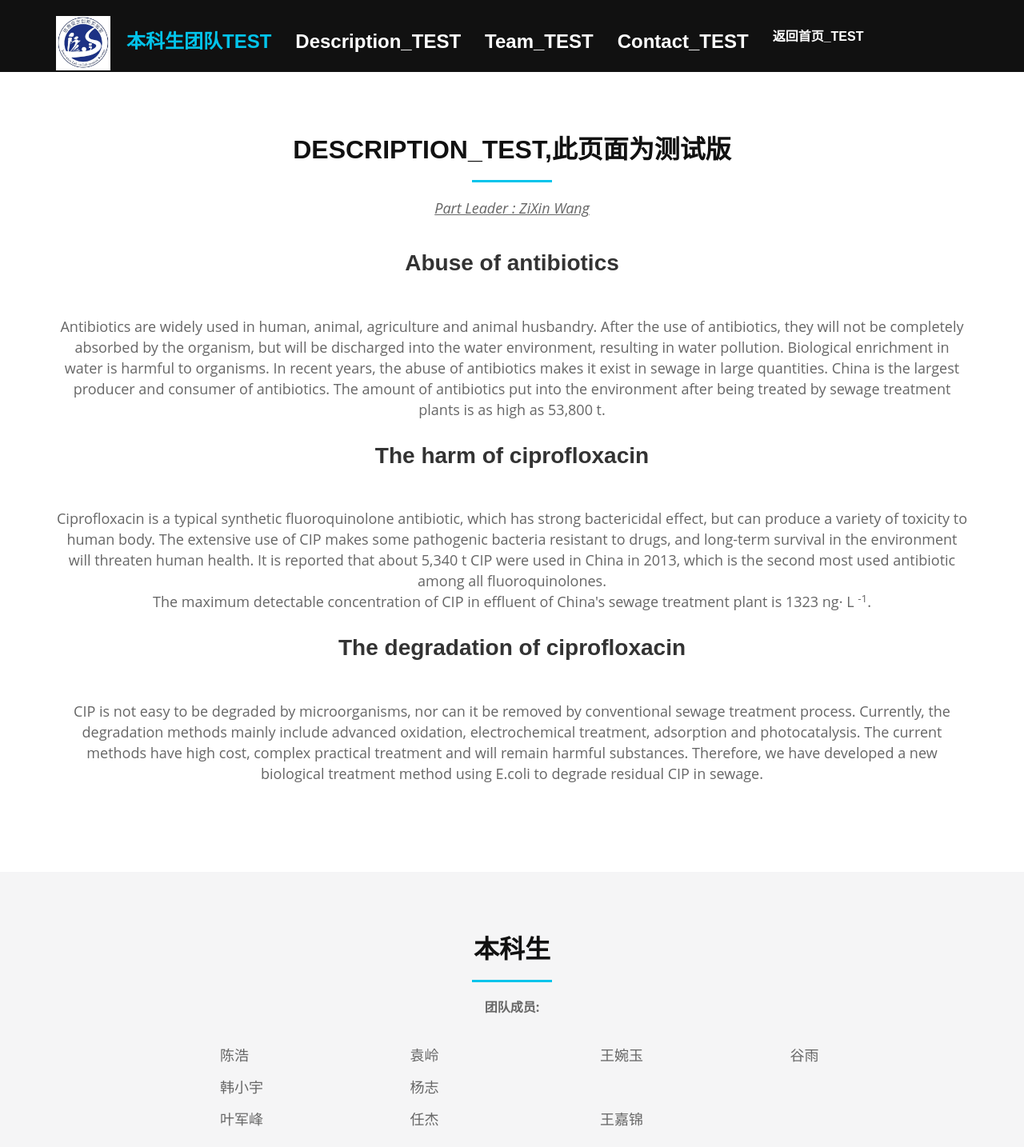
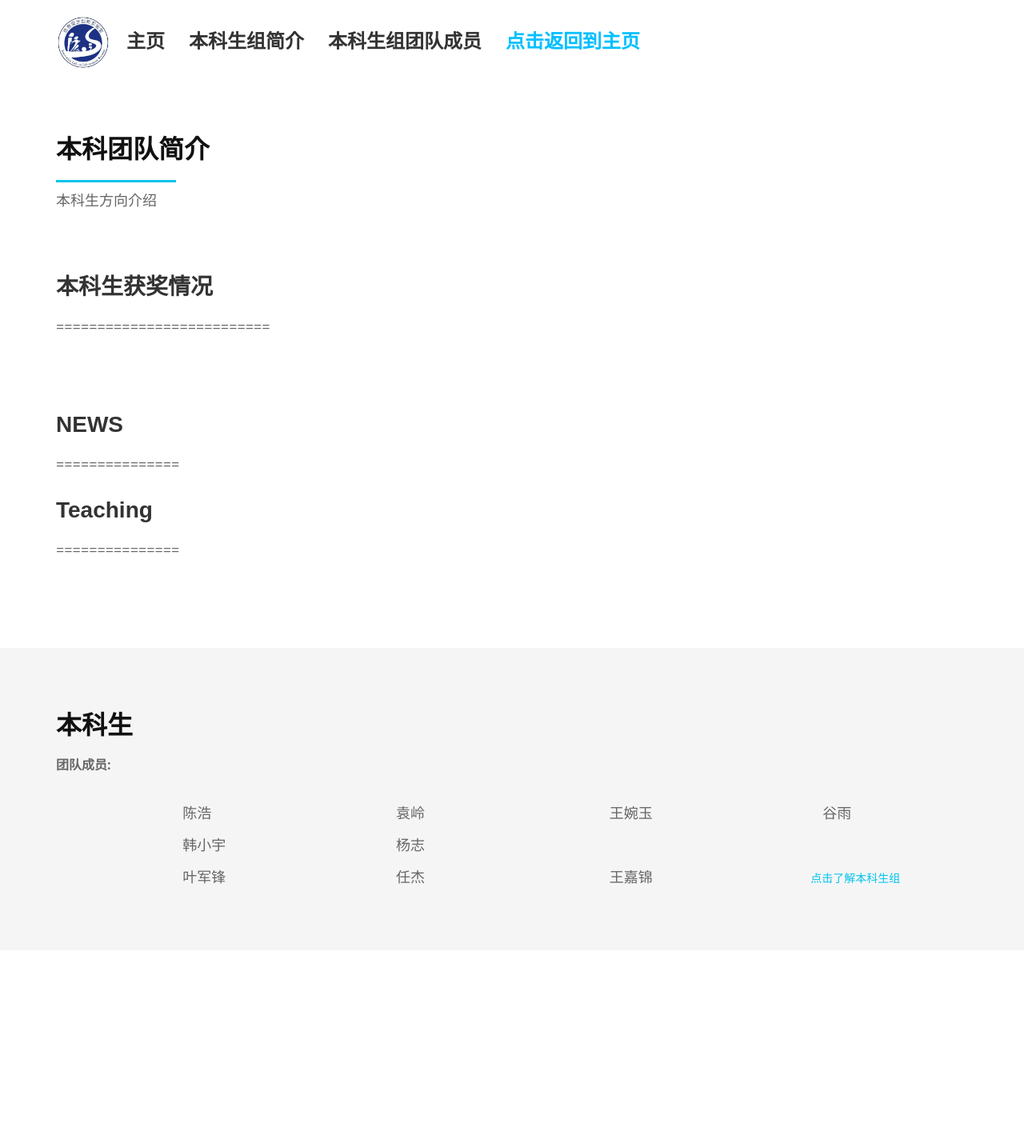
Before and after one commit to mtianAhu/IFIS, a plain HTML site: page main02.html in a window 1280 px wide. Shown: the top 1434 px of the page at 80% size. After the commit the page ends 1189 px from the top, so only its background shows below. Drawn offline with Linux system fonts and the light colour scheme.

Commit message:
2023年3月8日 15:09:35

```diff
--- a/css/style.css
+++ b/css/style.css
@@ -195,7 +195,7 @@ h1, h2, h3, h4, h5, h6 {
 # Header
 --------------------------------------------------------------*/
 #header {
-  background: #111;
+  background: #FFFFFF;
   padding: 20px 0;
   height: 90px;
 }
@@ -216,7 +216,7 @@ h1, h2, h3, h4, h5, h6 {
 }
 
 #header #logo h1 a, #header #logo h1 a:hover {
-  color: #fff;
+  color: #333333;
 }
 
 #header #logo img {
@@ -237,9 +237,6 @@ h1, h2, h3, h4, h5, h6 {
   }
 }
 
-.is-sticky #header {
-  background: rgba(0, 0, 0, 0.7);
-}
 
 /*--------------------------------------------------------------
 # Navigation Menu
@@ -317,7 +314,7 @@ h1, h2, h3, h4, h5, h6 {
   padding: 10px 15px;
   text-decoration: none;
   display: inline-block;
-  color: #fff;
+  color: #333333;
   font-family: 'Raleway', sans-serif;
   font-weight: 300;
   font-size: 14px;
@@ -325,7 +322,7 @@ h1, h2, h3, h4, h5, h6 {
 }
 
 .nav-menu a:hover, .nav-menu li:hover > a, .nav-menu .menu-active > a {
-  color: #03C4EB;
+  color: #0f0f0f;
 }
 
 .nav-menu ul {
@@ -473,21 +470,21 @@ body.mobile-nav-active #mobile-nav-toggle {
   font-size: 32px;
   color: #111;
   text-transform: uppercase;
-  text-align: center;
+  text-align: left;
   font-weight: 700;
 }
 
 .section-description {
-  text-align: center;
+  text-align: left;
   margin-bottom: 40px;
 }
 
 .section-title-divider {
-  width: 100px;
+  width: 150px;
   height: 3px;
   background: #03C4EB;
-  margin: 0 auto;
-  margin-bottom: 20px;
+  margin: 0 ;
+  margin-bottom: 10px;
 }
 
 /* Get Started Section
@@ -652,7 +649,7 @@ body.mobile-nav-active #mobile-nav-toggle {
 }
 
 #subscribe .subscribe-btn-container {
-  text-align:center;
+  text-align:left;
   padding-top: 20px;
 }
 
--- a/main02.html
+++ b/main02.html
@@ -42,7 +42,7 @@
 
 <head>
   <meta charset="utf-8">
-  <title>本科生组</title>
+  <title>信息安全创新实验室</title>
   <meta content="width=device-width, initial-scale=1.0" name="viewport">
   <meta content="" name="keywords">
   <meta content="" name="description">
@@ -69,10 +69,8 @@
 
 <body>
 
-<!--  开头封面    -->
 
-<section id="hero">
-  <div class="hero-container">
+
 
 <!--  导航栏      -->
 
@@ -85,16 +83,10 @@
 
     <nav id="nav-menu-container">
       <ul class="nav-menu">
-        <li class="menu-active"><a href="#hero"><font size="5"><b>本科生团队TEST</b></font></a></li>
-        <li class="menu-has-children"><a href="#about"><font size="5"><b>Description_TEST</b></font></a>
-
-
-
-        <li><a href="#portfolio"><font size="5"><b>Team_TEST</b></font></a></li>
-        <li><a href="#subscribe"><font size="5"><b>Contact_TEST</b></font></a></li>
-        <li><a href="index.html"><font size="3"><b>返回首页_TEST</b></font></a></li>
-
-
+        <li ><a href="#hero"><font size="5"><b>主页</b></font></a></li>
+        <li><a href="#about"><font size="5"><b>本科生组简介</b></font></a>
+        <li><a href="#portfolio"><font size="5"><b>本科生组团队成员</b></font></a></li>
+        <li><a href="index.html" ><font size="5" color="#00bfff"><b>点击返回到主页</b></font></a></li>
       </ul>
     </nav>
   </div>
@@ -110,41 +102,37 @@
   <div class="container wow fadeInUp">
     <div class="row">
       <div class="col-md-12">
-        <h3 class="section-title">Description_TEST,此页面为测试版</h3>
+        <h3 class="section-title">本科团队简介</h3>
         <div class="section-title-divider"></div>
-        <p class="section-description"><u><font size="4"><i>Part Leader : ZiXin Wang</i></font></u></p>
+        <p class="section-description"><font size="4">本科生方向介绍</font></p>
 
-        <h2 class="about-title"><b>Abuse of antibiotics</b></h2>
+        <br>
+        <br>
+
+        <h2 class="about-title">本科生获奖情况</h2>
+        <font size="4">
+          <p class="about-text">
+          ==========================
+           <p> </p>
+        </font>
+        <br>
+        <br>
+        <br>
 
 
-
-
-
-
+        <h2 class="about-title">NEWS</h2>
         <font size="4">
           <p class="about-text">
-            Antibiotics are widely used in human, animal, agriculture and animal husbandry. After the use of antibiotics, they will not be completely absorbed by the organism, but will be discharged into the water environment, resulting in water pollution. Biological enrichment in water is harmful to organisms. In recent years, the abuse of antibiotics makes it exist in sewage in large quantities. China is the largest producer and consumer of antibiotics. The amount of antibiotics put into the environment after being treated by sewage treatment plants is as high as 53,800 t.
-          </p>
+            ===============
           <p> </p>
         </font>
 
-        <h2 class="about-title">The harm of ciprofloxacin</h2>
+        <h2 class="about-title">Teaching</h2>
         <font size="4">
           <p class="about-text">
-            Ciprofloxacin is a typical synthetic fluoroquinolone antibiotic, which has strong bactericidal effect, but can produce a variety of toxicity to human body. The extensive use of CIP makes some pathogenic bacteria resistant to drugs, and long-term survival in the environment will threaten human health. It is reported that about 5,340 t CIP were used in China in 2013, which is the second most used antibiotic among all fluoroquinolones. <br>The maximum detectable concentration of CIP in effluent of China's sewage treatment plant is 1323 ng· L <sup>-1</sup>.
-          </p>
+            ===============
           <p> </p>
         </font>
-
-        <h2 class="about-title">The degradation of ciprofloxacin</h2>
-        <font size="4">
-          <p class="about-text">
-            CIP is not easy to be degraded by microorganisms, nor can it be removed by conventional sewage treatment process. Currently, the degradation methods mainly include advanced oxidation, electrochemical treatment, adsorption and photocatalysis. The current methods have high cost, complex practical treatment and will remain harmful substances. Therefore, we have developed a new biological treatment method using E.coli to degrade residual CIP in sewage.
-          </p>
-          <p> </p>
-        </font>
-
-
       </div>
     </div>
 
@@ -167,10 +155,12 @@
   <div class="container wow fadeInUp">
     <div class="row">
       <div class="col-md-12">
+
         <h3 class="section-title">本科生</h3>
-        <div class="section-title-divider"></div>
         <p class="section-description"><font size="3"><b>团队成员: </b></font></p>
       </div>
+    </div>
+
   </div>
 
   <div class="col-lg-offset-2" >
@@ -232,7 +222,7 @@
   <div class="col-lg-offset-2" >
     <div class="col-md-3">
       <div class="details">
-          <h4>叶军峰</h4>
+        <h4>叶军锋</h4>
       </div>
       </a>
     </div>
@@ -250,17 +240,14 @@
       </div>
       </a>
     </div>
+    <div class="credits">
+      <a href=main02.html  target="_blank">点击了解本科生组</a>
     </div>
   </div>
+
+  </div>
+
 </section>
-
-
-
-
-
-
-
-
 
 
 
@@ -275,16 +262,12 @@
 
 <!--    Contact   -->
 
-<section id="subscribe">
+<section >
   <div class="container wow fadeInUp">
     <div class="row">
       <div class="col-md-8">
-        <h3 class="subscribe-title">Join Us ! ! !</h3>
-        <p class="subscribe-text"><strong><font size="4"><br>If you have any question, contect us ! ! !  </font></strong></p>
       </div>
       <div class="col-md-4 subscribe-btn-container" >
-   <!--     <a class="subscribe-btn" content="" onclick="openQR()">Contact Us</a>
--->
 
       </div>
     </div>
@@ -302,24 +285,8 @@
 
 <!--  页脚   -->
 
-<footer id="footer">
-  <div class="container">
-    <div class="row">
-      <div class="col-md-12">
-
-
-        <br>
-        <br>
-        <br>
-      </div>
-    </div>
-  </div>
-</footer>
-
 
 <!--  Lib   -->
-
-<a href="#" class="back-to-top"><img src="img/up.png" width="80"></img></a>
 
 
 
```
Also changed, not shown: index.html (+10 -33 lines). Lines whose indentation alone changed are shown as unchanged.
